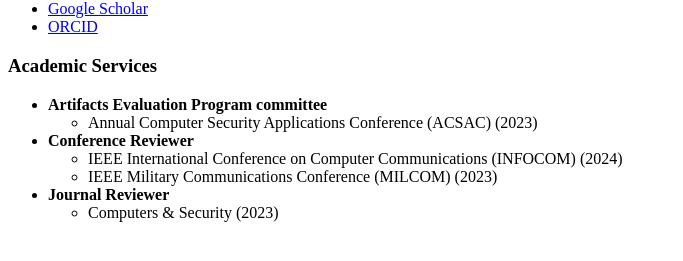
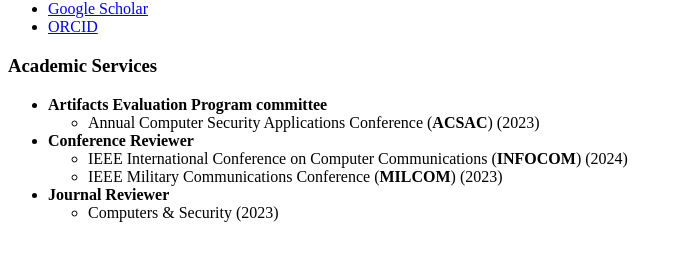
Before and after one commit to YunlongXing/yunlongxing.github.io, a Jekyll site: the page built from _pages/includes/others.md, in a window 1280 px wide. Shown: the part 617-878 px from the top of the page, without its empty margins (0-683 px from the left). Built offline with Jekyll 4.4.1, drawn with Linux system fonts in a browser that asks for light colours; our own code applies the rules of GitHub Pages for plain Markdown files.

```diff
--- a/_pages/includes/others.md
+++ b/_pages/includes/others.md
@@ -1,9 +1,9 @@
 
 # Academic Services
 - **Artifacts Evaluation Program committee**
-  - Annual Computer Security Applications Conference (ACSAC) (2023)
+  - Annual Computer Security Applications Conference (**ACSAC**) (2023)
 - **Conference Reviewer**
-  - IEEE International Conference on Computer Communications (INFOCOM) (2024)
-  - IEEE Military Communications Conference (MILCOM) (2023)
+  - IEEE International Conference on Computer Communications (**INFOCOM**) (2024)
+  - IEEE Military Communications Conference (**MILCOM**) (2023)
 - **Journal Reviewer**
   - Computers & Security (2023)
```
